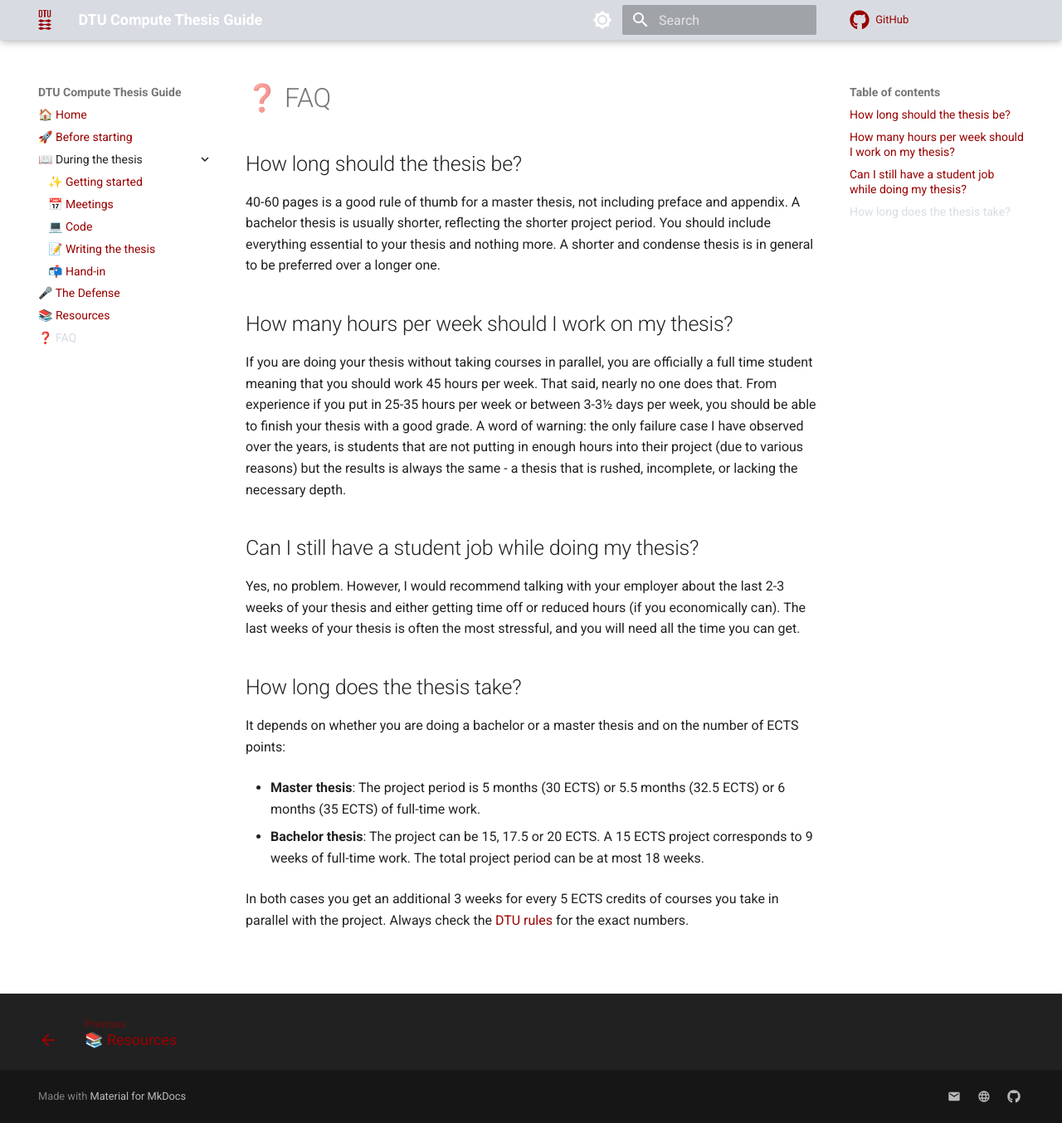
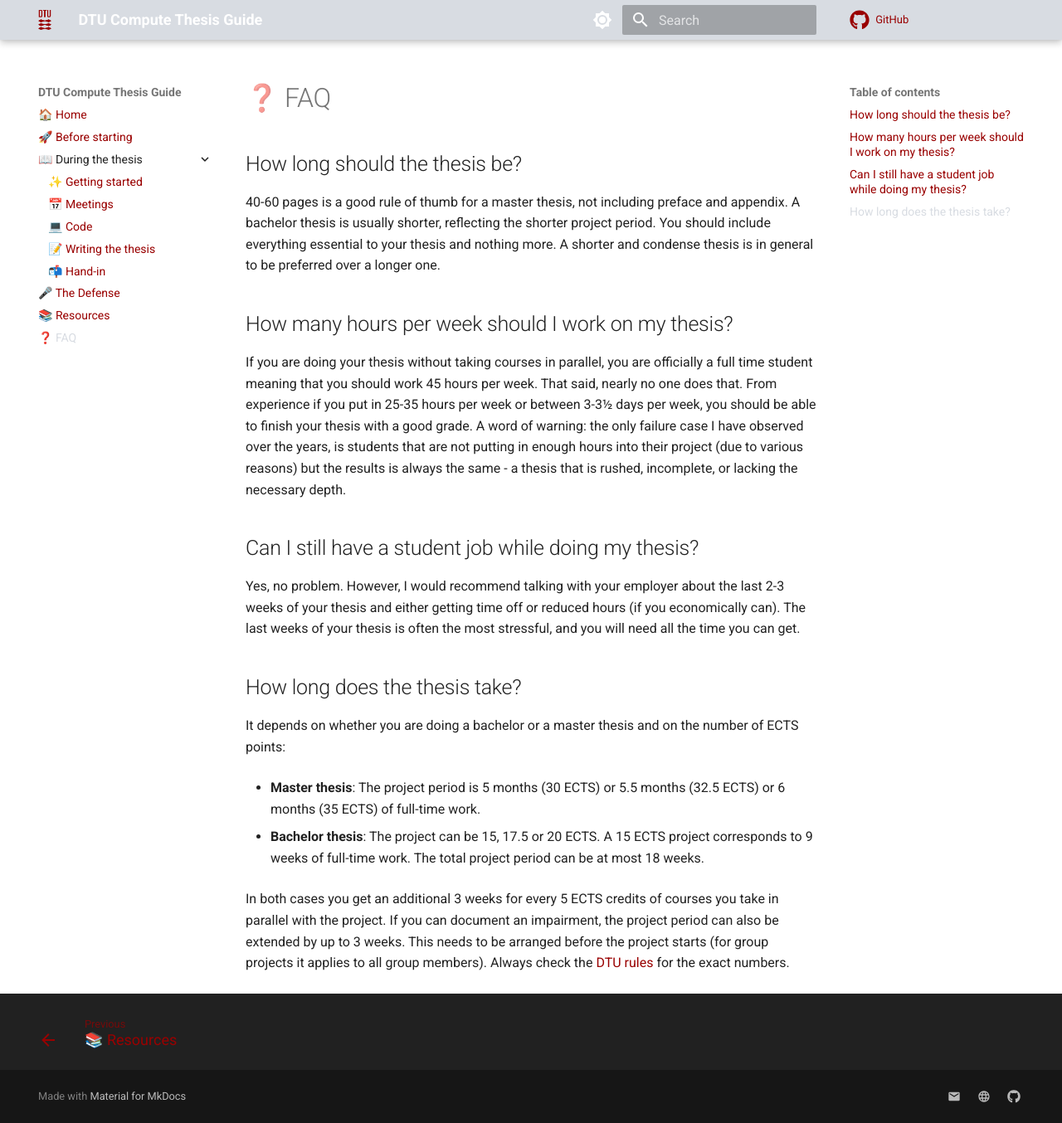
Before and after one commit to SkafteNicki/dtu_cs_thesis, an MkDocs documentation site: the page built from docs/faq.md, in a window 1280 px wide and 1354 px high. Shown: the whole window at 83% size. Built offline with MkDocs 1.6.1 and Material for MkDocs 9.7.7, drawn with Linux system fonts in a browser that asks for light colours; comment, search, counter and statistics services are not loaded.

Commit message:
Mention impairment extension of the project period
Co-Authored-By: Claude Opus 5.5 <noreply@anthropic.com>

```diff
--- a/docs/faq.md
+++ b/docs/faq.md
@@ -29,4 +29,5 @@ It depends on whether you are doing a bachelor or a master thesis and on the num
     work. The total project period can be at most 18 weeks.
 
 In both cases you get an additional 3 weeks for every 5 ECTS credits of courses you take in parallel with the project.
-Always check the [DTU rules](https://student.dtu.dk/en/rules/afsluttende-projekter) for the exact numbers.
+If you can document an impairment, the project period can also be extended by up to 3 weeks. This needs to be arranged
+before the project starts (for group projects it applies to all group members). Always check the [DTU rules](https://student.dtu.dk/en/rules/afsluttende-projekter) for the exact numbers.
```
